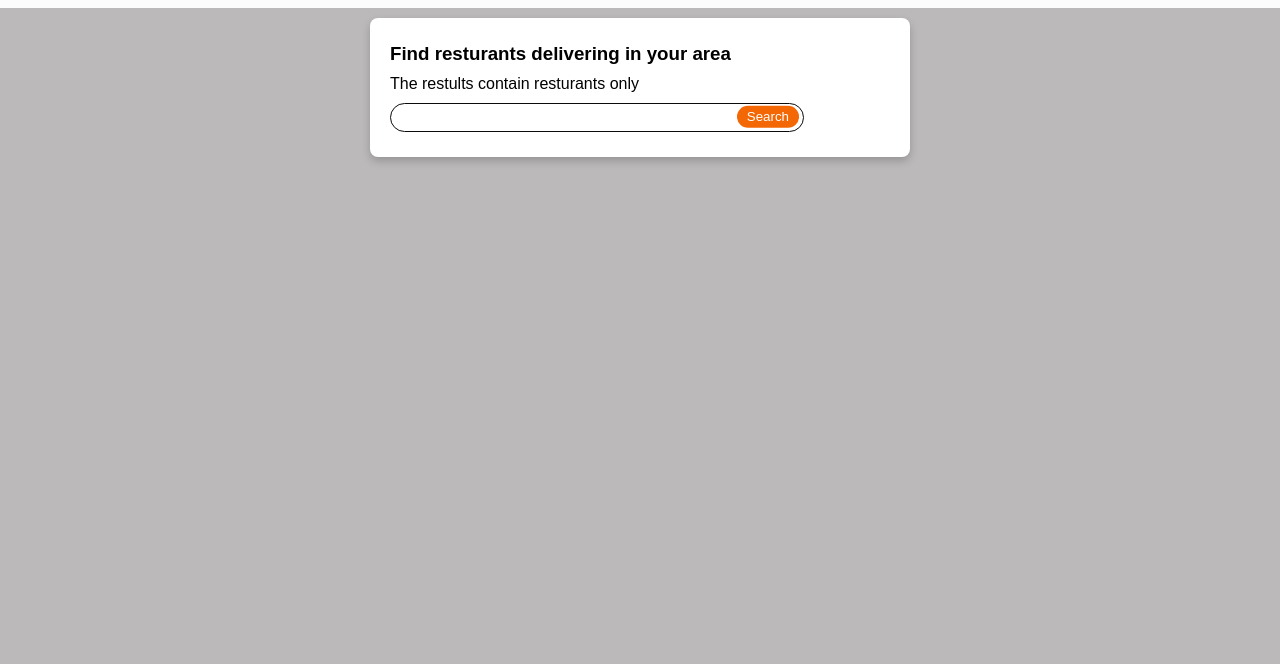
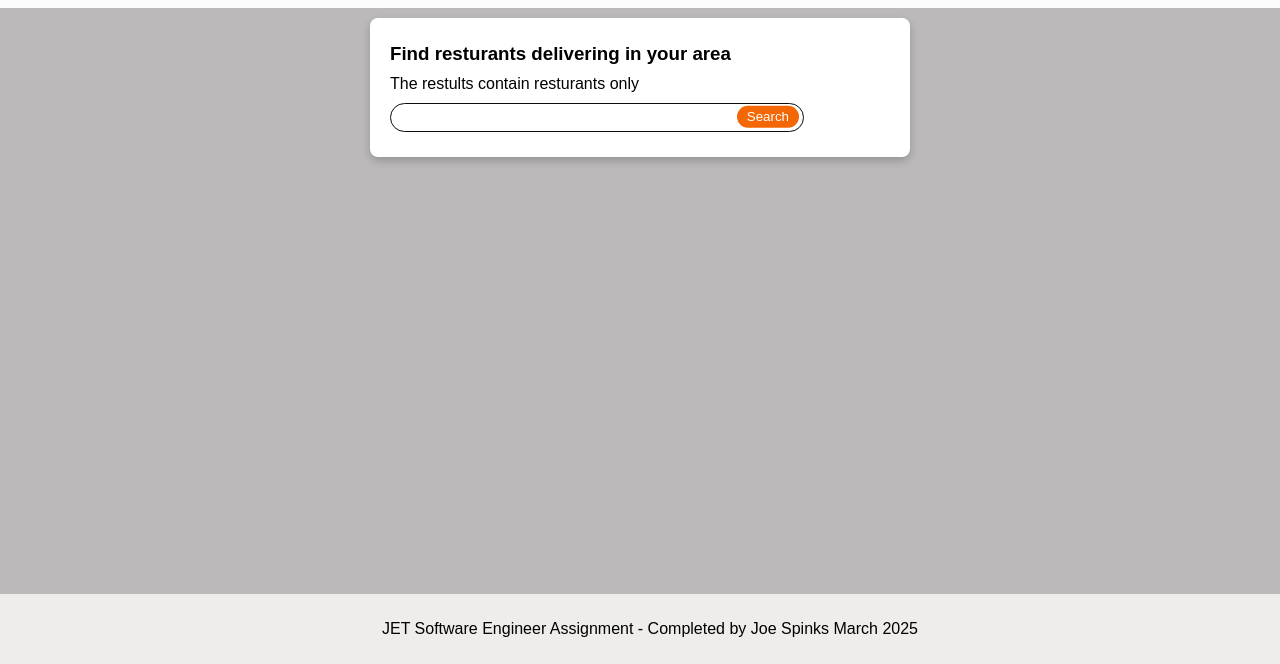
Before and after one commit to J-Spinks/jet-assignment, a website built with webpack: page src/template.html in a window 1280 px wide. Shown: the part 136-800 px from the top of the page. Built offline with nearby package versions, Linux system fonts and the light colour scheme; files whose address does not match are found by name.

Commit message:
added footer and footer styling

```diff
--- a/src/styles.css
+++ b/src/styles.css
@@ -1,8 +1,11 @@
-body {
+html, body {
   margin: 0;
   padding: 0;
   font-family: sans-serif;
   background-color: #bbb9b9;
+  display: flex;
+  flex-direction: column;
+  height: 100%;
 }
 
 
@@ -14,14 +17,15 @@ header {
 
 header img {
   width: 133px;
+  padding-left: 15px;
 }
 
 #content {
   /* background-color: black; */
-  height: 100%;
   display: flex;
   flex-direction: column;
   align-items: center;
+  flex: 1;
 }
 
 #search-container h3,
@@ -86,6 +90,7 @@ header img {
   border-radius: 8px;
   box-shadow: 0 4px 8px rgba(0, 0, 0, 0.2);
   border: 1px solid #ccc;
+  margin: 2px;
   width: 400px;
 }
 
@@ -141,7 +146,5 @@ footer {
   background-color: #efedea;
   text-align: center;
   padding: 10px;
-  position: absolute;
-  bottom: 0;
   width: 100%;
 }
--- a/src/template.html
+++ b/src/template.html
@@ -42,9 +42,9 @@
 
   </div>
 
-  <!-- <footer>
+  <footer>
     <p>JET Software Engineer Assignment - Completed by Joe Spinks March 2025</p>
-  </footer> -->
+  </footer>
 
 </body>
 </html>
```
